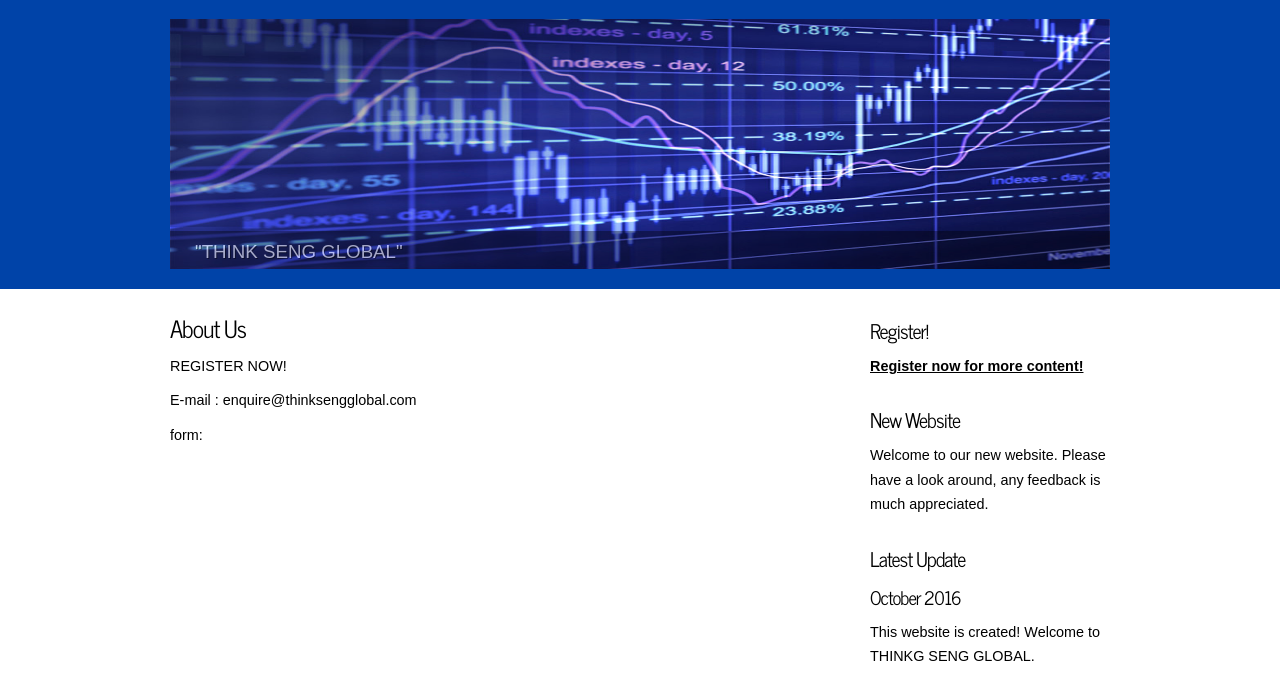
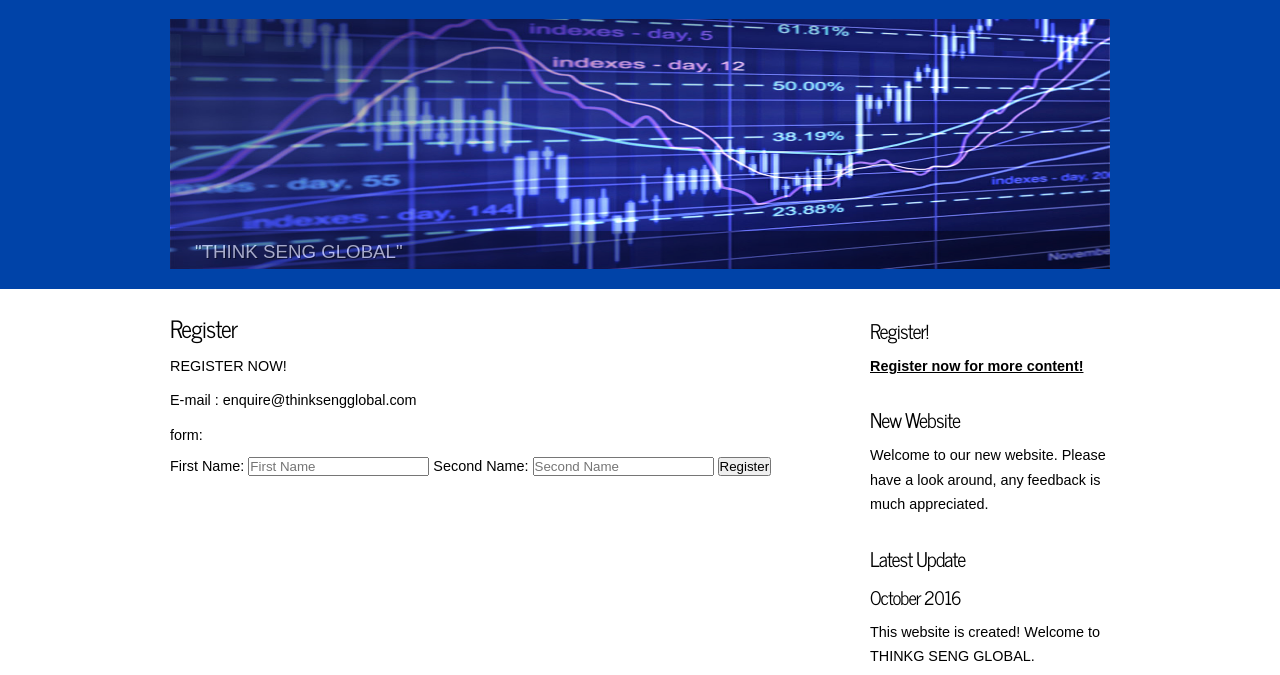
Before and after one commit to TimothyL96/think-seng-global, a PHP site: page /register.php in a window 1280 px wide. Shown: the part 151-826 px from the top of the page. Run offline with PHP 8.4, Linux system fonts and the light colour scheme.

Commit message:
formdraft

```diff
--- a/register.php
+++ b/register.php
@@ -10,10 +10,15 @@
 
 	  <div id="content">
         <div class="content_item">
-          <h2>About Us</h2>
+          <h2>Register</h2>
 		    <p>REGISTER NOW! </p>
 			<p>E-mail : enquire@thinksengglobal.com</p>
 			<p>form:</p>
+            <form action="" method="post">
+                First Name: <input type="text" name="name" placeholder="First Name" required="required"/>
+                Second Name: <input type="text" name="name" placeholder="Second Name" required="required"/>
+                <input type="submit" name="submit" value="Register"/>
+            </form>
 	    </div><!--close content_item-->
       </div><!--close content-->
 	</div><!--close site_content-->
```
